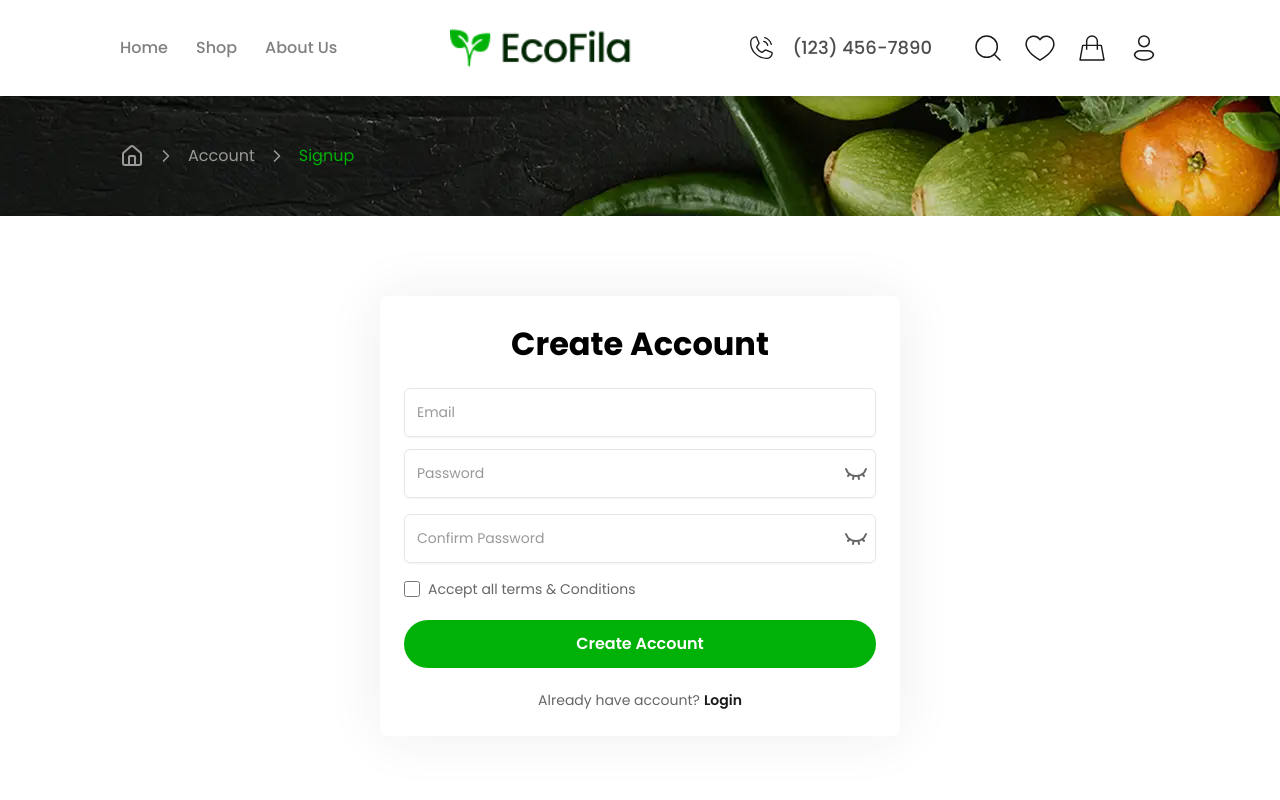
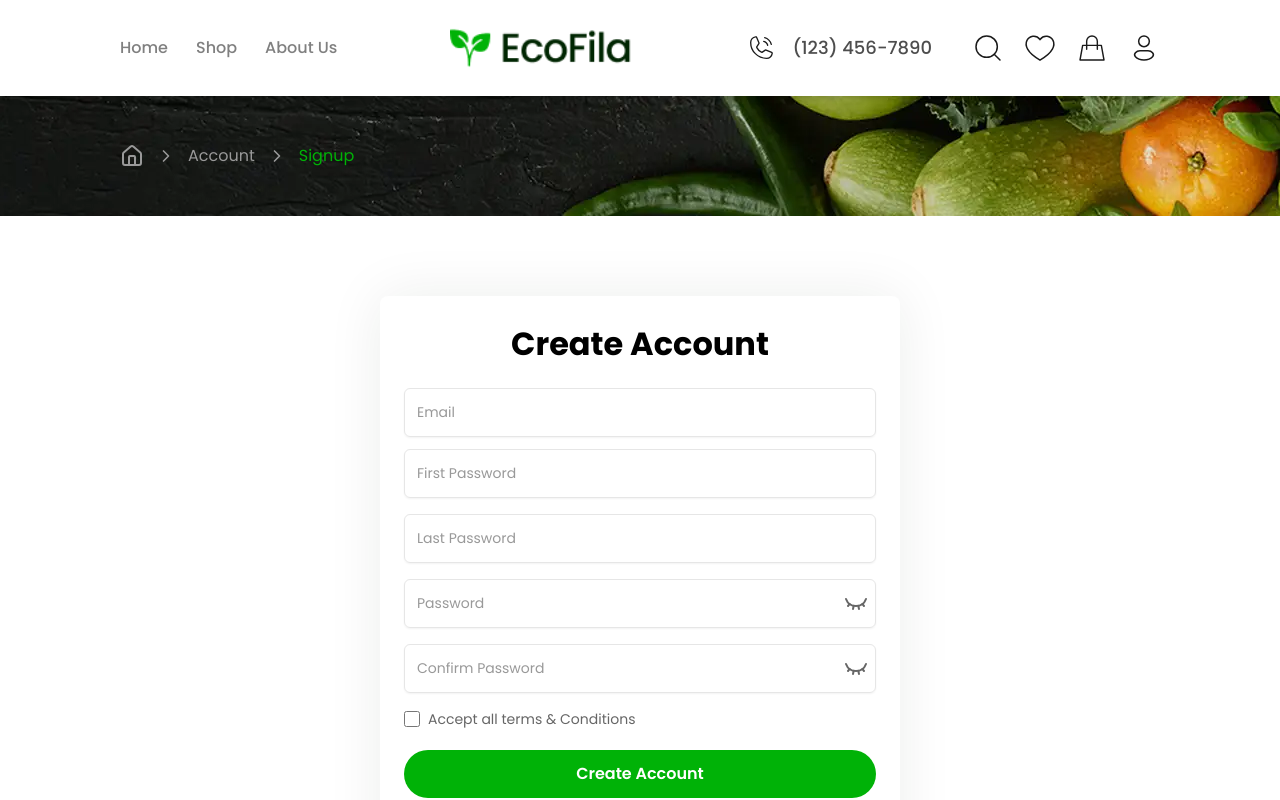
Before and after one commit to Organic-Food-Project/Client, a Next.js app: page /account/signup in a window 1280 px wide. Shown: the top 800 px of the page. Built offline with nearby package versions, Linux system fonts and the light colour scheme; no server answers.

Commit message:
Add first name and last name fields to signup form; update validation schema and handle form data in SignupAction for improved user registration experience.

```diff
--- a/app/account/(auth)/signup/form.tsx
+++ b/app/account/(auth)/signup/form.tsx
@@ -11,6 +11,8 @@ const Form = () => {
 
   const [formData, setFormData] = useState({
     email: '',
+    firstName: '',
+    lastName: '',
     password: '',
     confirmPassword: '',
   });
@@ -40,7 +42,31 @@ const Form = () => {
         className="mb-3 h-[49px]"
       />
       <Input
-        Label="Email"
+        Label="First Name"
+        labelClassName="sr-only"
+        id="firstName"
+        name="firstName"
+        placeholder="First Password"
+        type="string"
+        onChange={handleChange}
+        value={formData.firstName}
+        error={state?.errors?.firstName}
+        className="mb-4 h-[49px]"
+      />
+      <Input
+        Label="Last Name"
+        labelClassName="sr-only"
+        id="lastName"
+        name="lastName"
+        placeholder="Last Password"
+        type="string"
+        onChange={handleChange}
+        value={formData.lastName}
+        error={state?.errors?.lastName}
+        className="mb-4 h-[49px]"
+      />
+      <Input
+        Label="Password"
         labelClassName="sr-only"
         id="password"
         name="password"
@@ -52,7 +78,7 @@ const Form = () => {
         className="mb-4 h-[49px]"
       />
       <Input
-        Label="Email"
+        Label="Confirm Password"
         labelClassName="sr-only"
         id="confirmPassword"
         name="confirmPassword"
--- a/lib/Mutation.tsx
+++ b/lib/Mutation.tsx
@@ -37,25 +37,41 @@ const Mutation = async ({
 
     console.log({ res });
     return { data: res.data, error: null, status: res.status };
-  } catch (err: any) {
-    if (err?.response?.status === 401) {
-      const cookieStore = await cookies();
-      cookieStore.delete('token');
-      redirect('/account/login');
+  } catch (err: unknown) {
+    if (axios.isAxiosError(err)) {
+      if (err.response?.status === 401) {
+        const cookieStore = await cookies();
+        cookieStore.delete('token');
+        redirect('/login');
+      }
+
+      const errorMsg =
+        err.response?.data?.message ||
+        err.response?.data?.Error ||
+        err.response?.data ||
+        err.message ||
+        'Network error';
+      console.log({ err: body });
+
+      return {
+        data: null,
+        error: String(errorMsg),
+        status: err.response?.status ?? 400,
+      };
     }
 
-    const errorMsg =
-      err?.response?.data?.message ||
-      err?.response?.data ||
-      err?.response ||
-      err?.message ||
-      'Network error';
+    if (err instanceof Error) {
+      return {
+        data: null,
+        error: err.message,
+        status: 500,
+      };
+    }
 
-    console.log({ errorMsg });
     return {
       data: null,
-      error: errorMsg,
-      status: err.response?.status || 400,
+      error: 'Unknown error',
+      status: 500,
     };
   }
 };
--- a/lib/Query.tsx
+++ b/lib/Query.tsx
@@ -6,6 +6,9 @@ import { QueryProps } from '@/types/global';
 
 interface ExtendedQueryProps extends QueryProps {
   filters?: Record<string, string | string[]>;
+}
+interface ApiError {
+  message?: string;
 }
 
 export const Query = async ({
@@ -37,22 +40,27 @@ export const Query = async ({
     const response = await axios.get(url, { headers });
 
     return { data: response.data, error: null };
-  } catch (err: any) {
-    console.log({ err });
-    if (err?.response?.status === 401) {
-      const cookieStore = await cookies();
-      cookieStore.delete('token');
-      redirect('/account/login');
+  } catch (err: unknown) {
+    if (axios.isAxiosError(err)) {
+      if (err.response?.status === 401) {
+        const cookieStore = await cookies();
+        cookieStore.delete('token');
+        redirect('/login');
+      }
+
+      const errorMsg =
+        (err.response?.data as ApiError)?.message ||
+        err.message ||
+        'Network error';
+
+      return { data: null, error: errorMsg };
     }
 
-    const errorMsg =
-      err?.response?.data?.message ||
-      err?.response?.data ||
-      err?.response ||
-      err?.message ||
-      'Network error';
+    if (err instanceof Error) {
+      return { data: null, error: err.message };
+    }
 
-    return { data: null, error: errorMsg };
+    return { data: null, error: 'Unknown error' };
   }
 };
 
--- a/lib/actions/SignupAction.ts
+++ b/lib/actions/SignupAction.ts
@@ -5,6 +5,14 @@ import Mutation from '@/lib/Mutation';
 const formSchema = z
   .object({
     email: z.email('Invalid email'),
+    firstName: z
+      .string()
+      .min(1, 'First name is required and at least 1 characters')
+      .max(10, 'First name is required and at most 10 characters'),
+    lastName: z
+      .string()
+      .min(1, 'Last name is required and at least 1 characters')
+      .max(10, 'Last name is required and at most 10 characters'),
     password: z
       .string()
       .min(6, 'Password is required and at least 6 characters'),
@@ -23,6 +31,8 @@ export const SignupAction = async (
 ): Promise<{ errors?: Record<string, string>; success?: boolean }> => {
   const values = {
     email: formData.get('email'),
+    firstName: formData.get('firstName'),
+    lastName: formData.get('lastName'),
     password: formData.get('password'),
     confirmPassword: formData.get('confirmPassword'),
   };
```
